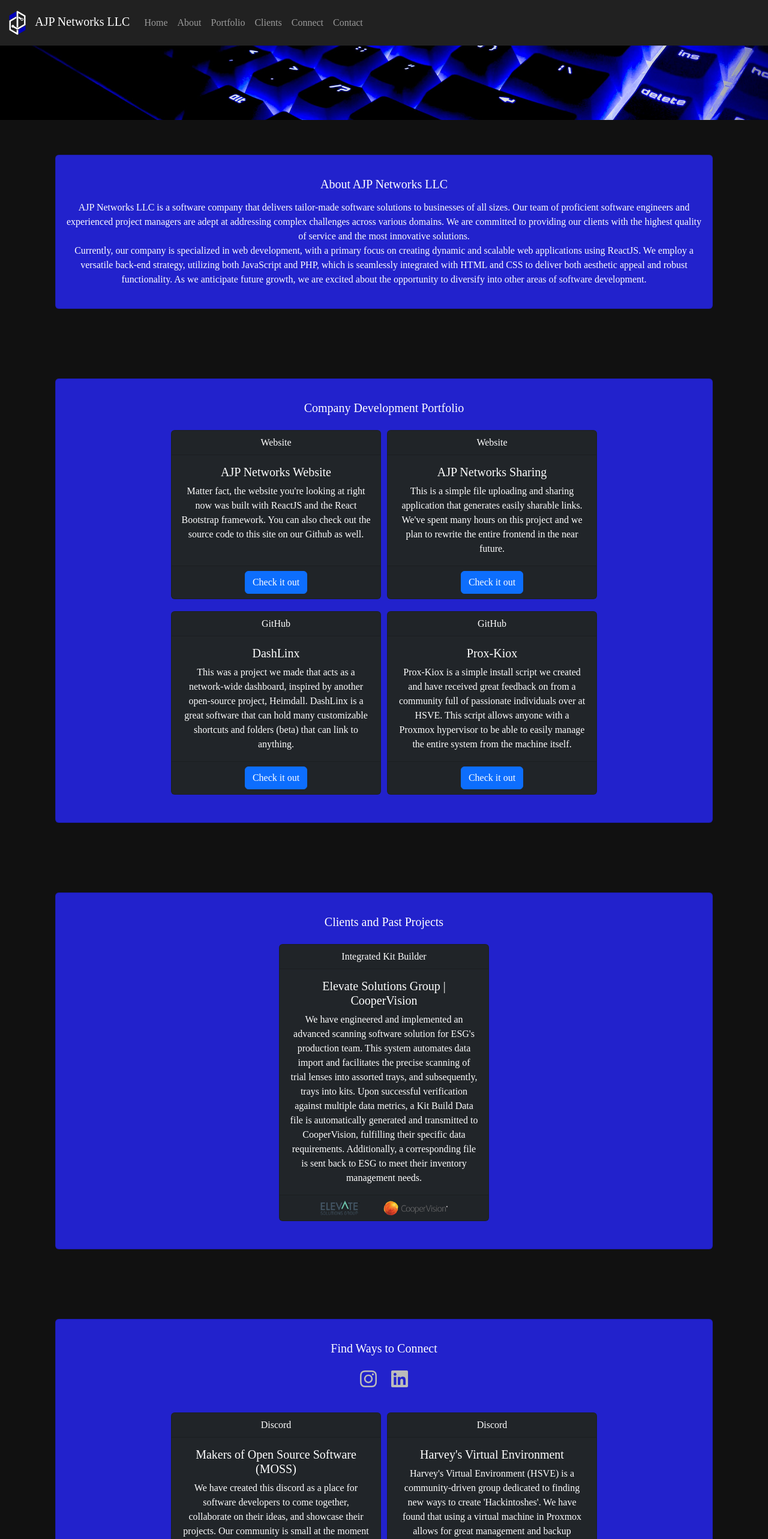
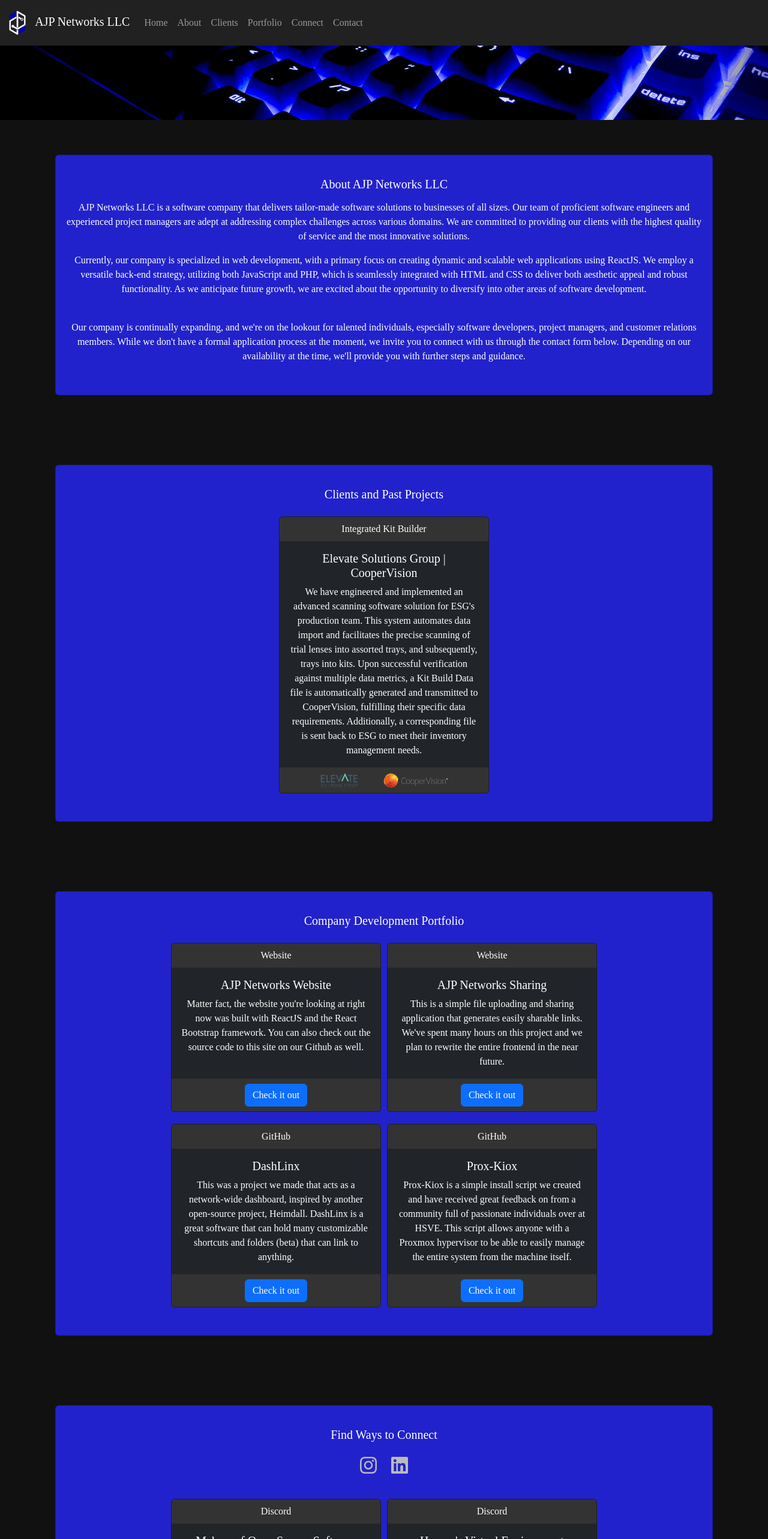
Before and after one commit to AJPNetworks/AJP-Networks-Website, a React (Create React App) app: page / in a window 1280 px wide. Shown: the top 2566 px of the page at 60% size. Built offline with nearby package versions, Linux system fonts and the light colour scheme; a web font is replaced by a local one.

Commit message:
Updated
Updated the card header/footer color, added a spinner to the contact submit button

```diff
--- a/src/App.css
+++ b/src/App.css
@@ -56,16 +56,16 @@ Nav {
   bottom: -15px;
   right: 3px;
 }
+.card-footer, .card-header {
+  background-color: #333 !important;
+}
+
 
 
 .cviLogo, .esgLogo {
   height: 25px;
   margin: auto 20px;
 }
-
-
-
-
 .social-icons-wrapper {
   display: flex;
   justify-content: center;
@@ -86,6 +86,11 @@ Nav {
 .contactForm {
   width: 100% !important;
   max-width: 400px !important;
+}
+.contact-spinner {
+  margin: 2px 25px 0 25px;
+  width: 18px !important;
+  height: 18px !important;
 }
 .footer {
   width: 100%;
--- a/src/App.js
+++ b/src/App.js
@@ -17,19 +17,19 @@ function App() {
       <section className="banner-section">
         <Banner />
       </section>
-      <section className="about-section">
+      <section className="about-section" id='about'>
         <About />
       </section>
-      <section className="portfolio-section">
+      <section className="clients-section" id='clients'>
+        <Clients />
+      </section>
+      <section className="portfolio-section" id='portfolio'>
         <Portfolio />
       </section>
-      <section className="clients-section">
-        <Clients />
-      </section>
-      <section className="connect-section">
+      <section className="connect-section" id='connect'>
         <Connect />
       </section>
-      <section className="contact-section">
+      <section className="contact-section" id='contact'>
         <ContactForm />
       </section>
       <Footer />
--- a/src/components/About.js
+++ b/src/components/About.js
@@ -3,14 +3,23 @@ import { Card } from 'react-bootstrap';
 
 function About() {
   return (
-  <div className="container py-5" id='about'>
+  <div className="container py-5">
     <Card className='block-section'>
       <Card.Body className='block-section-body'>
         <Card.Title className="block-section-title">About AJP Networks LLC</Card.Title>
         <Card.Text className="block-section-content">
-          {"AJP Networks LLC is a software company that delivers tailor-made software solutions to businesses of all sizes. Our team of proficient software engineers and experienced project managers are adept at addressing complex challenges across various domains. We are committed to providing our clients with the highest quality of service and the most innovative solutions."}
-          <br/>
-          {"Currently, our company is specialized in web development, with a primary focus on creating dynamic and scalable web applications using ReactJS. We employ a versatile back-end strategy, utilizing both JavaScript and PHP, which is seamlessly integrated with HTML and CSS to deliver both aesthetic appeal and robust functionality. As we anticipate future growth, we are excited about the opportunity to diversify into other areas of software development. "}
+          <div>
+            <p>
+              {"AJP Networks LLC is a software company that delivers tailor-made software solutions to businesses of all sizes. Our team of proficient software engineers and experienced project managers are adept at addressing complex challenges across various domains. We are committed to providing our clients with the highest quality of service and the most innovative solutions."}
+            </p>
+            <p>
+              {"Currently, our company is specialized in web development, with a primary focus on creating dynamic and scalable web applications using ReactJS. We employ a versatile back-end strategy, utilizing both JavaScript and PHP, which is seamlessly integrated with HTML and CSS to deliver both aesthetic appeal and robust functionality. As we anticipate future growth, we are excited about the opportunity to diversify into other areas of software development. "}
+            </p>
+            <br/>
+            <p>
+              {"Our company is continually expanding, and we're on the lookout for talented individuals, especially software developers, project managers, and customer relations members. While we don't have a formal application process at the moment, we invite you to connect with us through the contact form below. Depending on our availability at the time, we'll provide you with further steps and guidance."}
+            </p>
+          </div>
         </Card.Text>
       </Card.Body>
     </Card>
--- a/src/components/Banner.js
+++ b/src/components/Banner.js
@@ -3,7 +3,7 @@ import banner from "../banner.jpeg";
 function Header() {
     return (
     <div className="header-image-wrapper">
-        <img src={banner} className="headeer-image img-fluid" alt="Logo"/>
+        <img src={banner} className="header-image img-fluid" alt="Logo"/>
       </div>
     );
   }
--- a/src/components/Clients.js
+++ b/src/components/Clients.js
@@ -1,12 +1,11 @@
 import React from 'react';
 import { Card } from 'react-bootstrap';
-//import Button from 'react-bootstrap/Button';
 import cviLogo from '../logos/coopervision.png';
 import esgLogo from '../logos/elevatesolutionsgroup.png';
 
 function Clients() {
   return (
-    <div className="container py-5" id='clients'>
+    <div className="container py-5">
       <Card className='block-section'>
         <Card.Body className='block-section-body'>
           <Card.Title className="block-section-title">Clients and Past Projects</Card.Title>
@@ -21,8 +20,8 @@ function Clients() {
                 </Card.Text>
               </Card.Body>
               <Card.Footer className="text-muted">
-                <img src={esgLogo} alt="Elevate Solutions Group Logo" className='esgLogo' />
-                <img src={cviLogo} alt="CooperVision Logo" className='cviLogo' />
+                <a href='https://esgworks.com'><img src={esgLogo} alt="Elevate Solutions Group Logo" className='esgLogo' /></a>
+                <a href='https://coopervision.com'><img src={cviLogo} alt="CooperVision Logo" className='cviLogo' /></a>
               </Card.Footer>
             </Card>
           </div>
--- a/src/components/Connect.js
+++ b/src/components/Connect.js
@@ -18,7 +18,7 @@ function SocialLinks() {
 
 function Connect() {
   return (
-    <div className="container py-5" id='connect'>
+    <div className="container py-5">
       <Card className='block-section'>
         <Card.Body className='block-section-body'>
           <Card.Title className="block-section-title">Find Ways to Connect</Card.Title>
--- a/src/components/ContactForm.js
+++ b/src/components/ContactForm.js
@@ -1,6 +1,17 @@
 import React, { useState } from 'react';
-import { Card, Form, Button } from 'react-bootstrap';
-import axios from 'axios';  // Import axios
+import { Card, Form, Button, Spinner } from 'react-bootstrap';
+import axios from 'axios';
+
+
+
+function LoadingSpinner() {
+  return (
+        <Spinner animation="border" role="status" className='contact-spinner'>
+          <span className="sr-only"></span>
+        </Spinner>
+  );
+}
+
 
 function ContactForm() {
   const [name, setName] = useState('');
@@ -15,10 +26,9 @@ function ContactForm() {
   const finalMessage = message || "Not Provided";
 
   const handleSubmit = async (e) => {
-    setSubmitStatus('Sending..');
+    setSubmitStatus(<LoadingSpinner/>);
     e.preventDefault();
 
-    // Create form data
     const formData = {
       name: finalName,
       email: finalEmail,
@@ -30,12 +40,12 @@ function ContactForm() {
       const response = await axios.post('https://ajp.network/api/contactForm.php', formData);
       console.log('Form submitted: ', response.data);
       setSubmitStatus('Message Sent!');
+      setTimeout(() => setSubmitStatus('Send Message'), 3000);
     } catch (error) {
       console.log('Error submitting form: ', error);
       setSubmitStatus('Error!');
     }
 
-    // Reset form fields
     setName('');
     setEmail('');
     setPhone('');
@@ -43,7 +53,7 @@ function ContactForm() {
   };
 
   return (
-    <div className="container py-5" id='contact'>
+    <div className="container py-5">
       <Card className='block-section'>
         <Card.Body className='block-section-body'>
           <Card.Title className="block-section-title">Contact Us</Card.Title>
--- a/src/components/Navbar.js
+++ b/src/components/Navbar.js
@@ -1,11 +1,25 @@
-import React from 'react';
+import React, { useState } from 'react';
 import { Navbar, Nav } from 'react-bootstrap';
 import icon from '../icon.png';
 
 function AppNavbar() {
+  const [expanded, setExpanded] = useState(false);
+
+  const handleScroll = (targetId, offset = 50) => {
+    const targetElement = document.getElementById(targetId);
+    if (targetElement) {
+      const topPos = targetElement.getBoundingClientRect().top + window.pageYOffset - offset;
+      window.scrollTo({
+        top: topPos,
+        behavior: 'smooth'
+      });
+    }
+    setExpanded(false);  // Collapse navbar after scrolling
+  };
+
   return (
     <div>
-      <Navbar style={{ backgroundColor: '#212121' }}variant="dark" expand="lg">
+      <Navbar style={{ backgroundColor: '#212121' }} variant="dark" expand="lg" expanded={expanded} onToggle={() => setExpanded(!expanded)}>
         <Navbar.Brand href="/">
           <img src={icon} className="Nav-Icon" alt="Logo"/>
           AJP Networks LLC
@@ -13,12 +27,12 @@ function AppNavbar() {
         <Navbar.Toggle aria-controls="basic-navbar-nav" />
         <Navbar.Collapse id="basic-navbar-nav">
           <Nav className="mr-auto">
-            <Nav.Link href="#home">Home</Nav.Link>
-            <Nav.Link href="#about">About</Nav.Link>
-            <Nav.Link href="#portfolio">Portfolio</Nav.Link>
-            <Nav.Link href="#clients">Clients</Nav.Link>
-            <Nav.Link href="#connect">Connect</Nav.Link>
-            <Nav.Link href="#contact">Contact</Nav.Link>
+            <Nav.Link onClick={() => handleScroll('home')}>Home</Nav.Link>
+            <Nav.Link onClick={() => handleScroll('about')}>About</Nav.Link>
+            <Nav.Link onClick={() => handleScroll('clients')}>Clients</Nav.Link>
+            <Nav.Link onClick={() => handleScroll('portfolio')}>Portfolio</Nav.Link>
+            <Nav.Link onClick={() => handleScroll('connect')}>Connect</Nav.Link>
+            <Nav.Link onClick={() => handleScroll('contact')}>Contact</Nav.Link>
           </Nav>
         </Navbar.Collapse>
       </Navbar>
--- a/src/components/Portfolio.js
+++ b/src/components/Portfolio.js
@@ -4,7 +4,7 @@ import Button from 'react-bootstrap/Button';
 
 function Portfolio() {
   return (
-    <div className="container py-5" id='portfolio'>
+    <div className="container py-5">
       <Card className='block-section'>
         <Card.Body className='block-section-body'>
           <Card.Title className="block-section-title">Company Development Portfolio</Card.Title>
```
